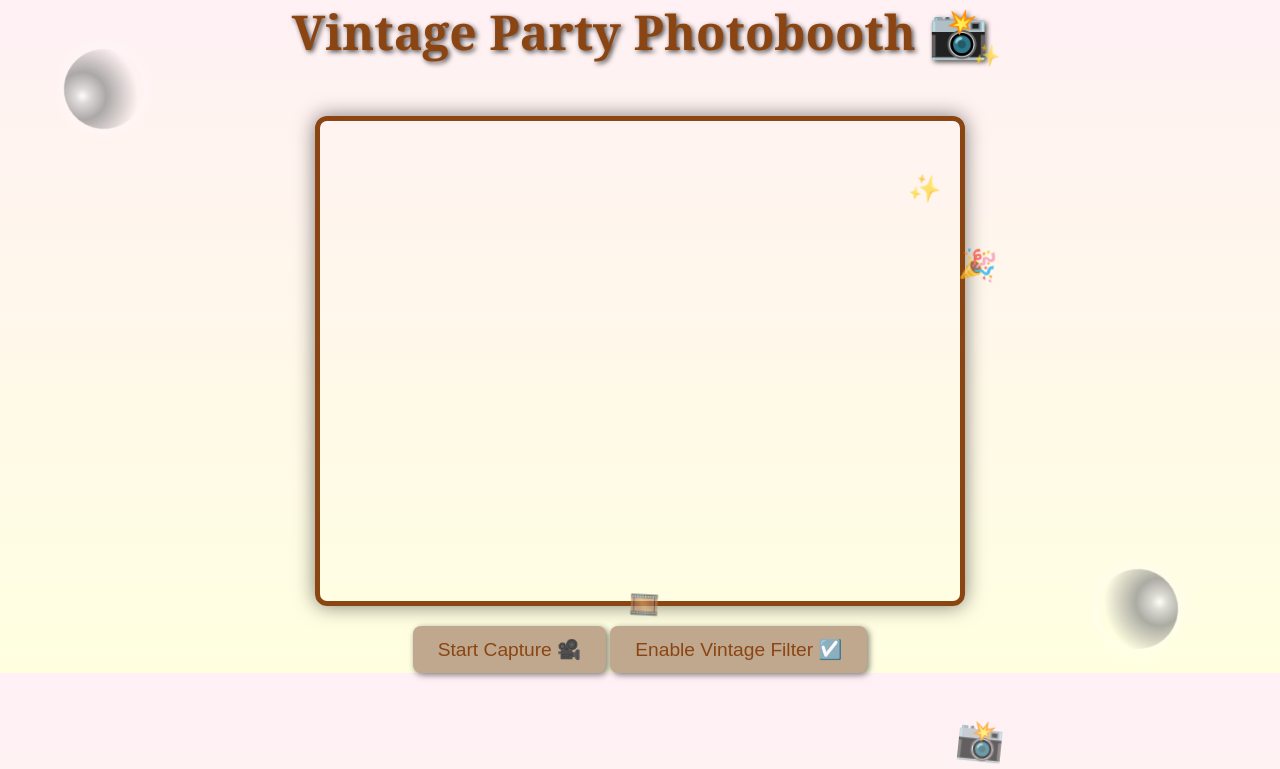
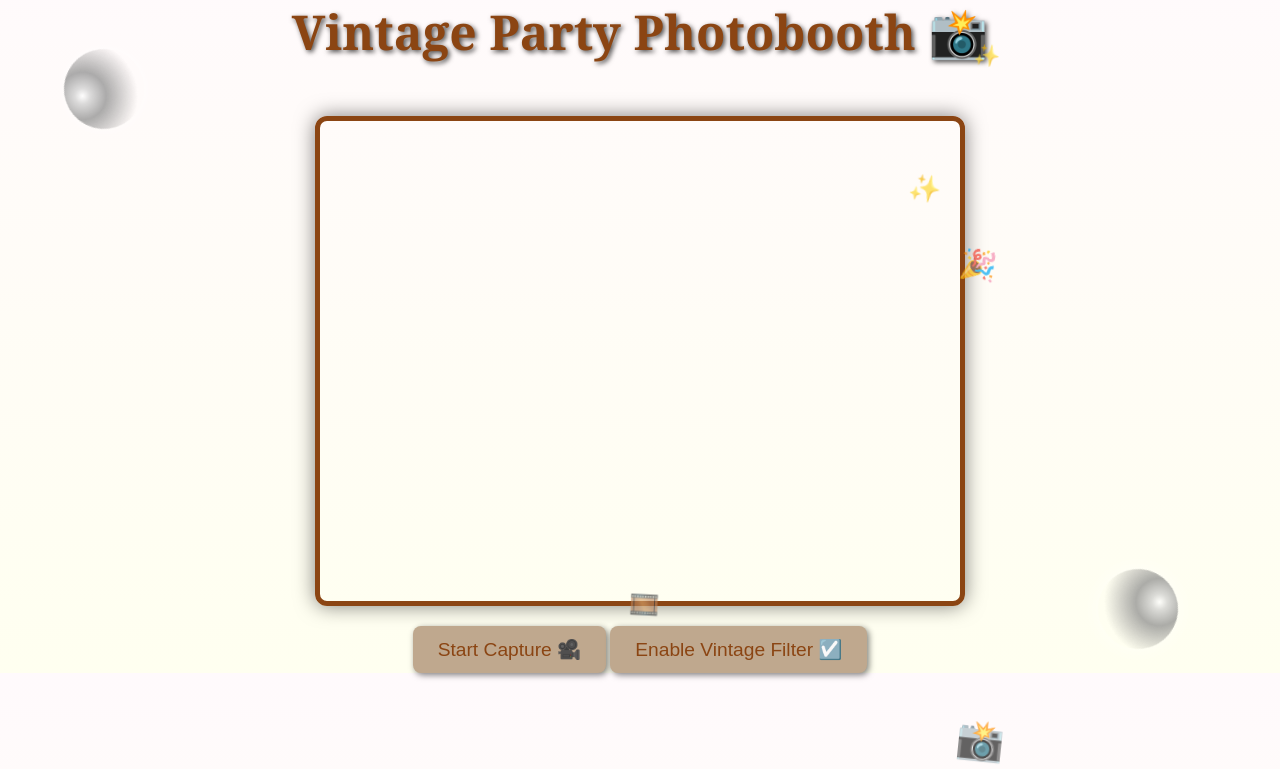
Before and after one commit to swalihaattar/Photobooth_web, a Flask app: page / in a window 1280 px wide. Shown: the part 31-800 px from the top of the page. Run offline with Flask 3, Linux system fonts and the light colour scheme.

Commit message:
Update index.html

```diff
--- a/templates/index.html
+++ b/templates/index.html
@@ -18,11 +18,10 @@
       margin: 0;
       padding: 0;
       text-align: center;
-      background: linear-gradient(to bottom, #fff0f5, #ffffe0); /* Pink to light yellow */
+      background: linear-gradient(to bottom, #fffafc, #fffff0); /* Very light pink to very light yellow */
       font-family: 'Georgia', serif;
       color: #000000;
     }
-
 
     h1 {
       margin-top: 30px;
```
